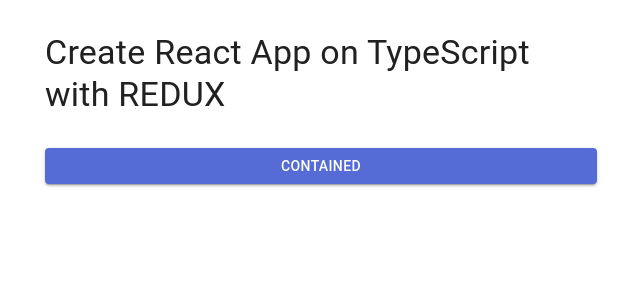
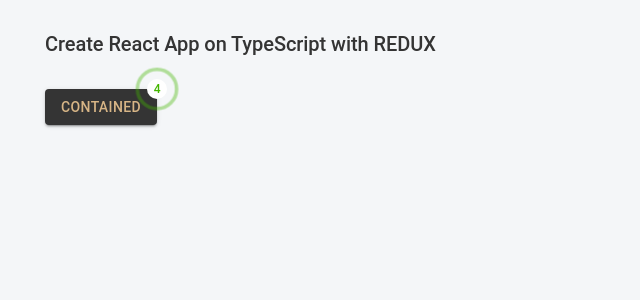
Before and after one commit to omadhalim/burak-react, a React (Create React App) app: page / in a window 1280 px wide. Shown: the top 300 px of the page, without its empty margins (319-959 px from the left). Built offline with nearby package versions, Linux system fonts and the light colour scheme.

Commit message:
fix: MUI customized integration

```diff
--- a/src/app/App.tsx
+++ b/src/app/App.tsx
@@ -1,6 +1,7 @@
 import React from "react";
 import "../css/app.css";
 import { Box, Button, Container, Stack, Typography } from "@mui/material";
+import { RippleBadge } from "./MaterialTheme/styled";
 
 function App() {
     return (
@@ -11,7 +12,12 @@
                         Create React App on TypeScript with REDUX
                     </Typography>
                 </Box>
-                <Button variant="contained">Contained</Button>
+                <Box>
+                  <RippleBadge badgeContent={4}>
+                    <Button variant="contained">Contained</Button>
+                  </RippleBadge>
+                </Box>
+
             </Stack>
         </Container>
     );
--- /dev/null
+++ b/src/app/MaterialTheme/index.ts
@@ -0,0 +1,66 @@
+import { createTheme } from '@mui/material/styles';
+import { common } from '@mui/material/colors';
+import shadow from './shadow';
+import typography from './typography';
+import { maxWidth } from '@mui/system';
+
+/**
+ * LIGHT THEME (DEFAULT)
+ */
+const light = {
+	palette: {
+		type: 'light',
+		background: {
+			default: '#f8f8ff',
+			paper: common.white,
+		},
+		primary: {
+			contrastText: '#d7b586',
+			main: '#343434',
+		},
+		secondary: {
+			contrastText: '#343434',
+			main: '#d7b586',
+		},
+		text: {
+			primary: '#343434',
+			secondary: '#d7b586',
+			dark: common.black,
+		},
+	},
+	components: {
+		MuiContainer: {
+			styleOverrides: {
+				root: {
+					height: '100%',
+				},
+			},
+		},
+		MuiCssBaseline: {
+			styleOverrides: {
+				html: { height: '100%' },
+				body: { background: '#f4f6f8', height: '100%', minHeight: '100%' },
+			},
+		},
+	},
+	shadow,
+	typography,
+};
+
+// A custom theme for this app
+let theme = createTheme(light);
+theme = createTheme(theme, {
+	components: {
+		MuiContainer: {
+			styleOverrides: {
+				maxWidthLg: {
+					[theme.breakpoints.up('lg')]: {
+						maxWidth: '1300px',
+					},
+				},
+			},
+		},
+	},
+});
+
+export default theme;
--- /dev/null
+++ b/src/app/MaterialTheme/shadow.ts
@@ -0,0 +1,27 @@
+export default [
+	'none',
+	'0 0 0 1px rgba(63,63,68,0.05), 0 1px 2px 0 rgba(63,63,68,0.15)',
+	'0 0 1px 0 rgba(0,0,0,0.31), 0 2px 2px -2px rgba(0,0,0,0.25)',
+	'0 0 1px 0 rgba(0,0,0,0.31), 0 3px 4px -2px rgba(0,0,0,0.25)',
+	'0 0 1px 0 rgba(0,0,0,0.31), 0 3px 4px -2px rgba(0,0,0,0.25)',
+	'0 0 1px 0 rgba(0,0,0,0.31), 0 4px 6px -2px rgba(0,0,0,0.25)',
+	'0 0 1px 0 rgba(0,0,0,0.31), 0 4px 6px -2px rgba(0,0,0,0.25)',
+	'0 0 1px 0 rgba(0,0,0,0.31), 0 4px 8px -2px rgba(0,0,0,0.25)',
+	'0 0 1px 0 rgba(0,0,0,0.31), 0 5px 8px -2px rgba(0,0,0,0.25)',
+	'0 0 1px 0 rgba(0,0,0,0.31), 0 6px 12px -4px rgba(0,0,0,0.25)',
+	'0 0 1px 0 rgba(0,0,0,0.31), 0 7px 12px -4px rgba(0,0,0,0.25)',
+	'0 0 1px 0 rgba(0,0,0,0.31), 0 6px 16px -4px rgba(0,0,0,0.25)',
+	'0 0 1px 0 rgba(0,0,0,0.31), 0 7px 16px -4px rgba(0,0,0,0.25)',
+	'0 0 1px 0 rgba(0,0,0,0.31), 0 8px 18px -8px rgba(0,0,0,0.25)',
+	'0 0 1px 0 rgba(0,0,0,0.31), 0 9px 18px -8px rgba(0,0,0,0.25)',
+	'0 0 1px 0 rgba(0,0,0,0.31), 0 10px 20px -8px rgba(0,0,0,0.25)',
+	'0 0 1px 0 rgba(0,0,0,0.31), 0 11px 20px -8px rgba(0,0,0,0.25)',
+	'0 0 1px 0 rgba(0,0,0,0.31), 0 12px 22px -8px rgba(0,0,0,0.25)',
+	'0 0 1px 0 rgba(0,0,0,0.31), 0 13px 22px -8px rgba(0,0,0,0.25)',
+	'0 0 1px 0 rgba(0,0,0,0.31), 0 14px 24px -8px rgba(0,0,0,0.25)',
+	'0 0 1px 0 rgba(0,0,0,0.31), 0 16px 28px -8px rgba(0,0,0,0.25)',
+	'0 0 1px 0 rgba(0,0,0,0.31), 0 18px 30px -8px rgba(0,0,0,0.25)',
+	'0 0 1px 0 rgba(0,0,0,0.31), 0 20px 32px -8px rgba(0,0,0,0.25)',
+	'0 0 1px 0 rgba(0,0,0,0.31), 0 22px 34px -8px rgba(0,0,0,0.25)',
+	'0 0 1px 0 rgba(0,0,0,0.31), 0 24px 36px -8px rgba(0,0,0,0.25)',
+];
--- /dev/null
+++ b/src/app/MaterialTheme/styled.ts
@@ -0,0 +1,30 @@
+import { styled } from "@mui/material/styles";
+import Badge from "@mui/material/Badge";
+
+export const RippleBadge = styled(Badge)(({ theme }) => ({
+  "& .MuiBadge-badge": {
+    color: "#44b700",
+    background: "white",
+    "&::after": {
+      position: "absolute",
+      top: "-2px",
+      left: "-2px",
+      width: "120%",
+      height: "120%",
+      borderRadius: "50%",
+      animation: "ripple 1.2s infinite ease-in-out",
+      border: "2px solid currentColor",
+      content: '""',
+    },
+  },
+  "@keyframes ripple": {
+    "0%": {
+      transform: "scale(.8)",
+      opacity: 1,
+    },
+    "100%": {
+      transform: "scale(2.4)",
+      opacity: 0,
+    },
+  },
+}));
--- /dev/null
+++ b/src/app/MaterialTheme/typography.ts
@@ -0,0 +1,35 @@
+export default {
+	h1: {
+		fontWeight: 500,
+		fontSize: 35,
+		letterSpacing: '-0.24px',
+	},
+	h2: {
+		fontWeight: 500,
+		fontSize: 29,
+		letterSpacing: '-0.24px',
+	},
+	h3: {
+		fontWeight: 500,
+		fontSize: 24,
+		letterSpacing: '-0.06px',
+	},
+	h4: {
+		fontWeight: 500,
+		fontSize: 20,
+		letterSpacing: '-0.06px',
+	},
+	h5: {
+		fontWeight: 500,
+		fontSize: 16,
+		letterSpacing: '-0.05px',
+	},
+	h6: {
+		fontWeight: 500,
+		fontSize: 14,
+		letterSpacing: '-0.05px',
+	},
+	overline: {
+		fontWeight: 500,
+	},
+};
--- a/src/index.tsx
+++ b/src/index.tsx
@@ -7,7 +7,8 @@
 import CssBaseline from '@mui/material/CssBaseline';
 import { ThemeProvider } from '@mui/material/styles';
 import "./css/index.css";
-import theme from './theme';
+import theme from "./app/MaterialTheme";
+
 
 // const theme = createTheme();
 
--- a/src/theme.ts
+++ /dev/null
@@ -1,19 +0,0 @@
-import { createTheme } from '@mui/material/styles';
-import { red } from '@mui/material/colors';
-
-// A custom theme for this app
-const theme = createTheme({
-    palette: {
-        primary: {
-            main: '#556cd6',
-        },
-        secondary: {
-            main: '#19857b',
-        },
-        error: {
-            main: red.A400,
-        },
-    },
-});
-
-export default theme;
```
